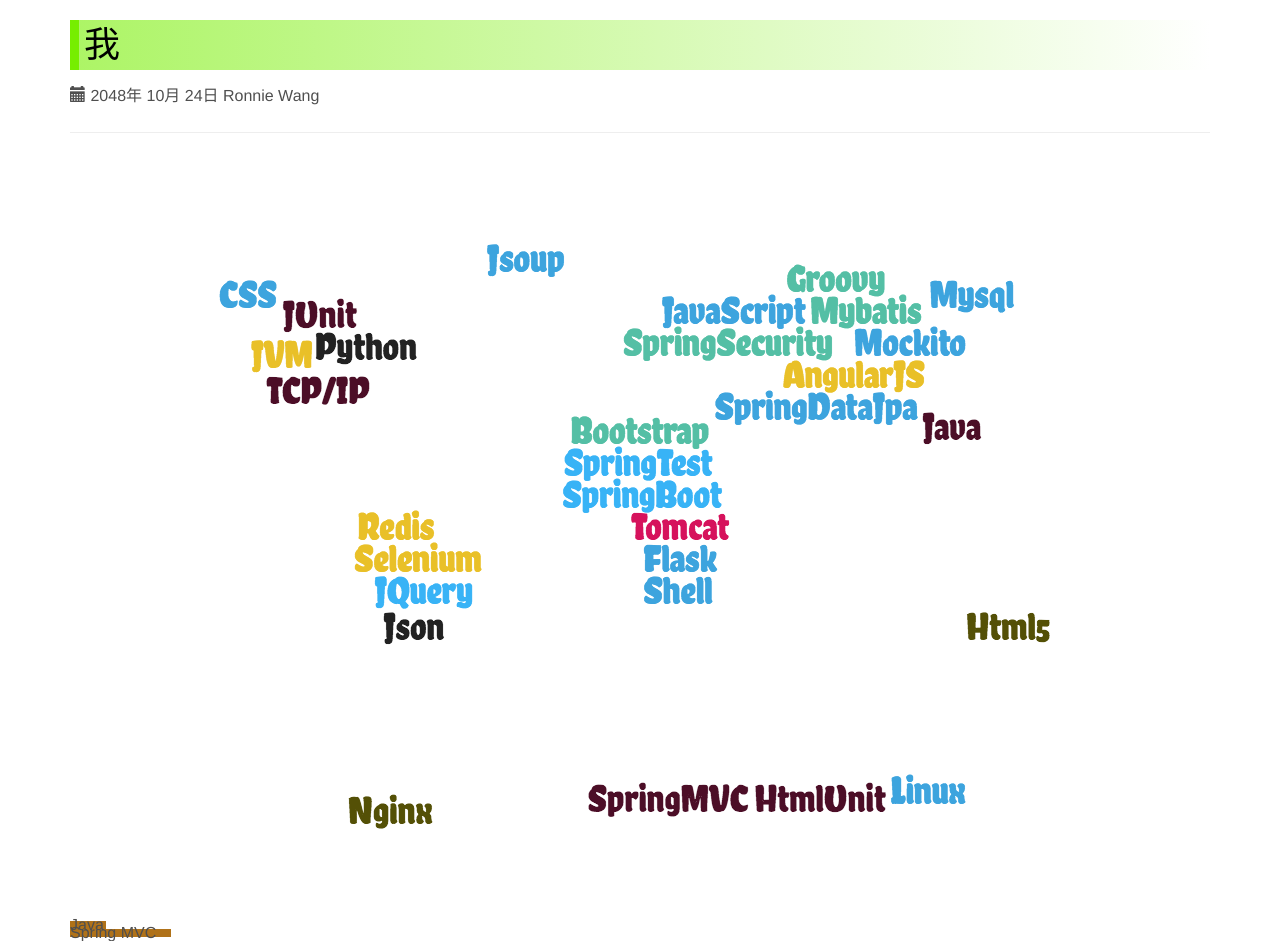
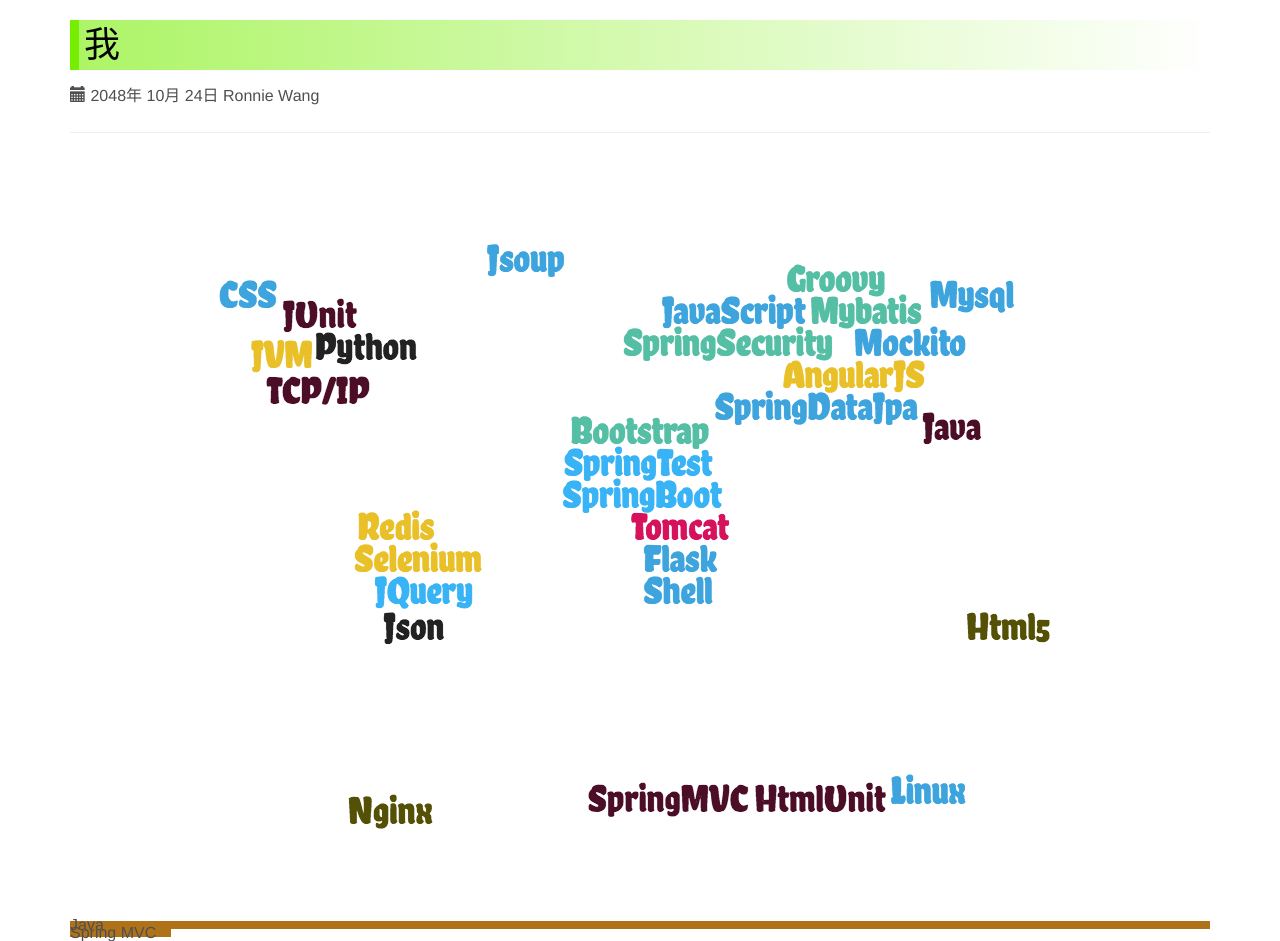
Before and after one commit to ronniewang/ronniewang.github.io, a Jekyll site: the page built from _posts/2048-10-24-me.md, in a window 1280 px wide. Built offline with Jekyll 4.4.1, drawn with Linux system fonts in a browser that asks for light colours.

Commit message:
update files

```diff
--- a/_posts/2048-10-24-me.md
+++ b/_posts/2048-10-24-me.md
@@ -10,5 +10,5 @@ description: About me
 </div>
 
 
-<div style="display:table;"><span class="tech-bar" style="width:95%; background-color:#b07219;">Java</span></div>
+<div style="width:100%; display:table;"><span class="tech-bar" style="width:95%; background-color:#b07219;">Java</span></div>
 <div><span class="tech-bar" style="width:85%; background-color:#b07219;">Spring MVC</span></div>
```
